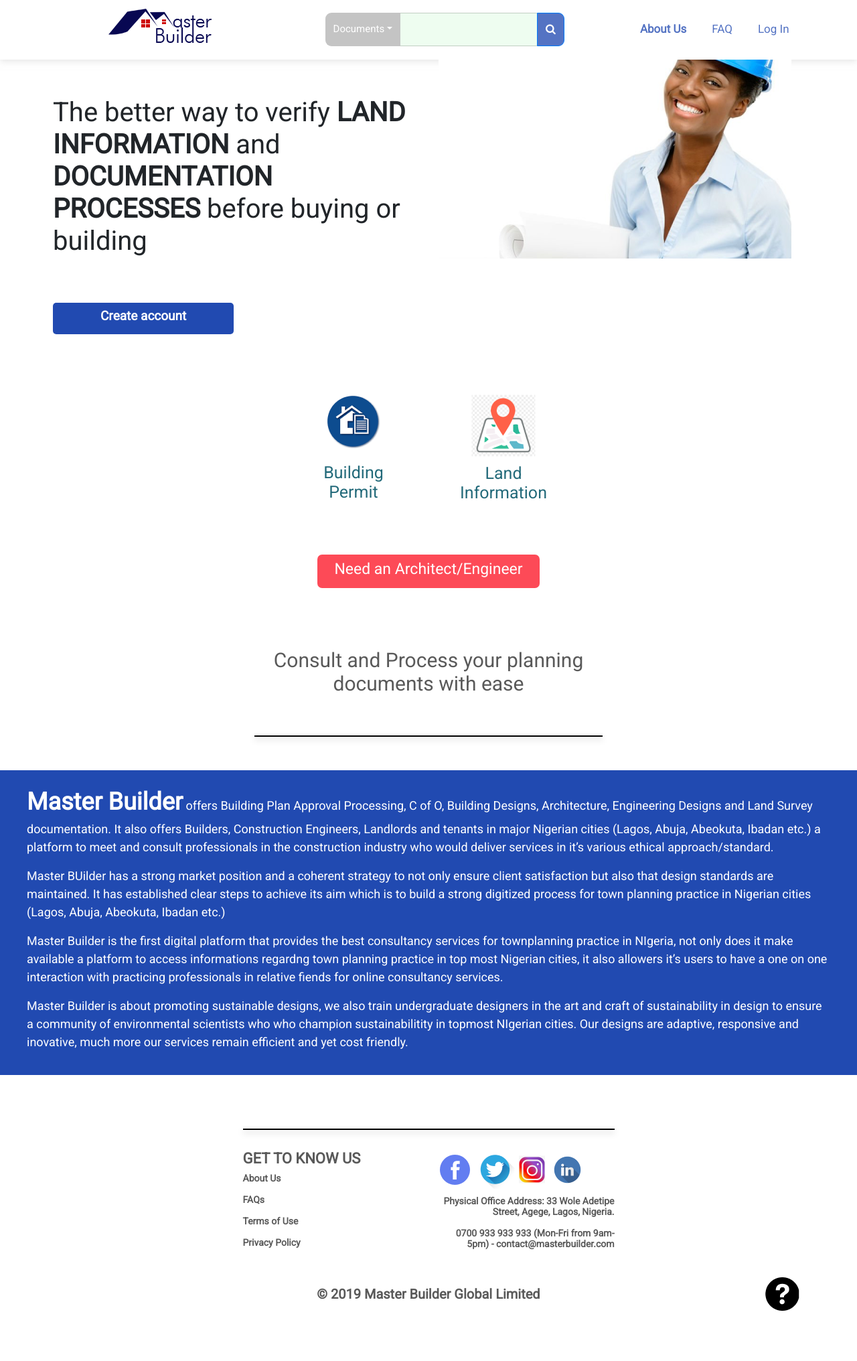
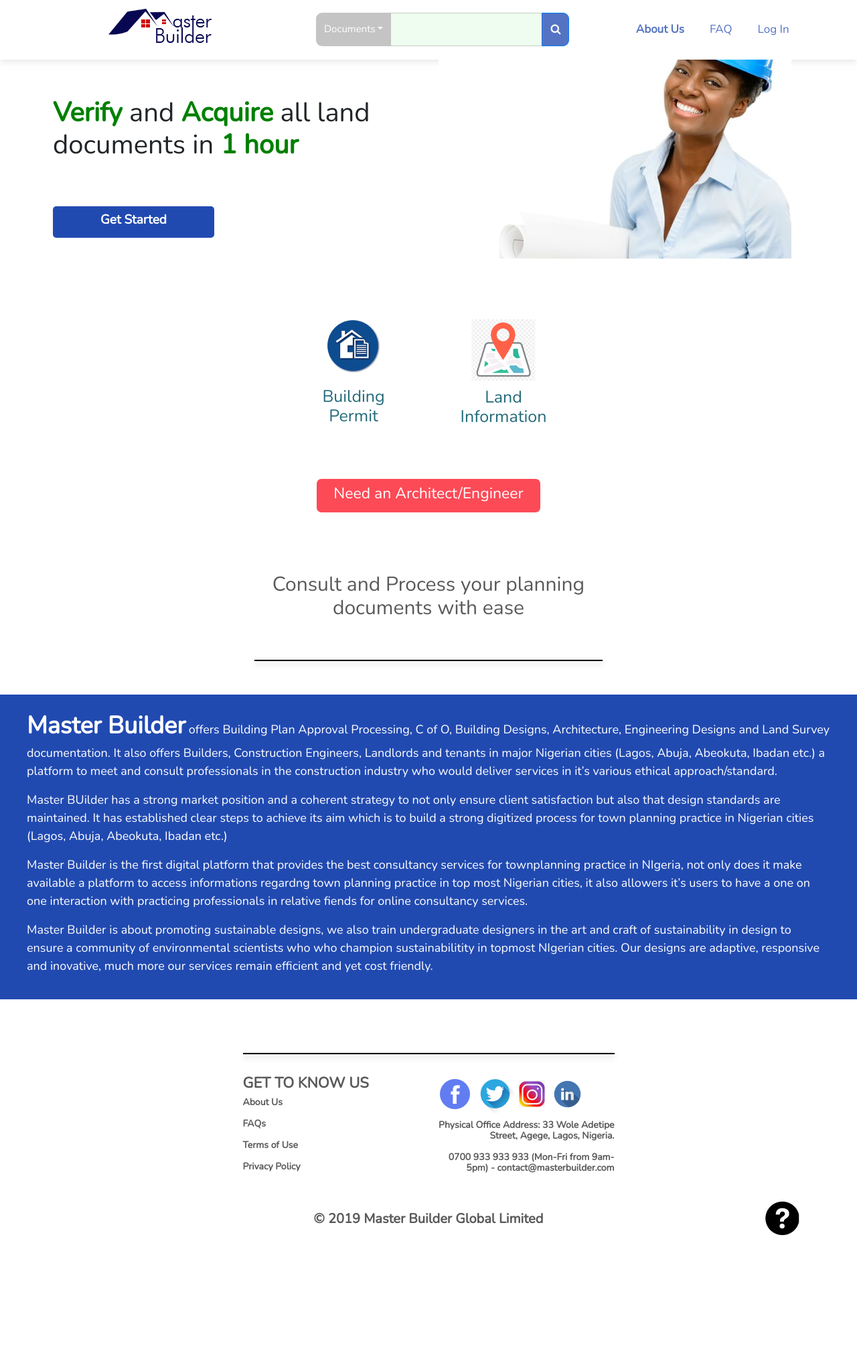
Before and after one commit to oladejimujeeb/MasterBuilder, a Flask app: page / in a window 1280 px wide. Shown: the whole page at 67% size. After the commit the page ends 1844 px from the top, so only its background shows below. Run offline with Flask 2, Linux system fonts and the light colour scheme; some libraries are stand-ins or nearby versions.

Commit message:
made changes to the landing page

```diff
--- a/static/css/style.css
+++ b/static/css/style.css
@@ -1,5 +1,5 @@
 body {
-    font-family: 'Roboto', sans-serif;
+    font-family: 'Nunito', sans-serif;
 }
 header {
     box-shadow: 0 2px 10px rgba(200, 200, 200, 0.5);
@@ -55,6 +55,9 @@
     background: #5473C3;
     border-radius: 0px 9px 9px 0px;
     margin-left: -10px;
+}
+#buildingpermit-wrapper h1 strong {
+    color: green;
 }
 header h1 {
     font-weight: 500;
--- a/templates/index.html
+++ b/templates/index.html
@@ -8,8 +8,8 @@
             <div class="row" data-aos="fade-right">
                 <div class="col-lg-6 col-md-6">
                     <div>
-                        <h1>The better way to verify <strong>LAND INFORMATION</strong> and <strong>DOCUMENTATION PROCESSES</strong> before buying or building</h1>
-                        <a class="btn btn-create" href="signup" data-aos="fade-up">Create account</a>
+                        <h1><strong>Verify</strong> and <strong>Acquire</strong> all land documents in <strong>1 hour </strong></h1>
+                        <a class="btn btn-create" href="" data-aos="fade-up">Get Started</a>
                     </div>
                 </div>
                 <div class="col-lg-6 col-md-6">
--- a/templates/layout.html
+++ b/templates/layout.html
@@ -15,7 +15,7 @@
     <link href="../static/css/style.css" rel="stylesheet">
     <link href="../static/css/smallerscreen.css" rel="stylesheet">
     <link rel="stylesheet" href="../static/css/aos.css" />
-    <link href="https://fonts.googleapis.com/css?family=Roboto&display=swap" rel="stylesheet">
+    <link href="https://fonts.googleapis.com/css?family=Nunito&display=swap" rel="stylesheet">
 
     <!-- page specific styles -->
     {% block style %}
```
Also changed, not shown: 1 other file.
